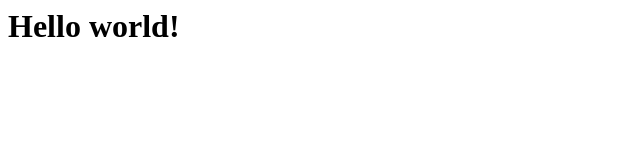
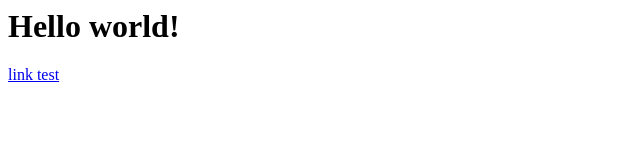
Before and after one commit to defoj10/web, a plain HTML site: page index.html in a window 1280 px wide. Shown: the full height of the page, 0-640 px from the left. Drawn offline with Linux system fonts and the light colour scheme.

Commit message:
Update index.html

```diff
--- a/index.html
+++ b/index.html
@@ -1 +1,3 @@
 <h1>Hello world!</h1>
+
+<a href="test.html">link test</a>
```
